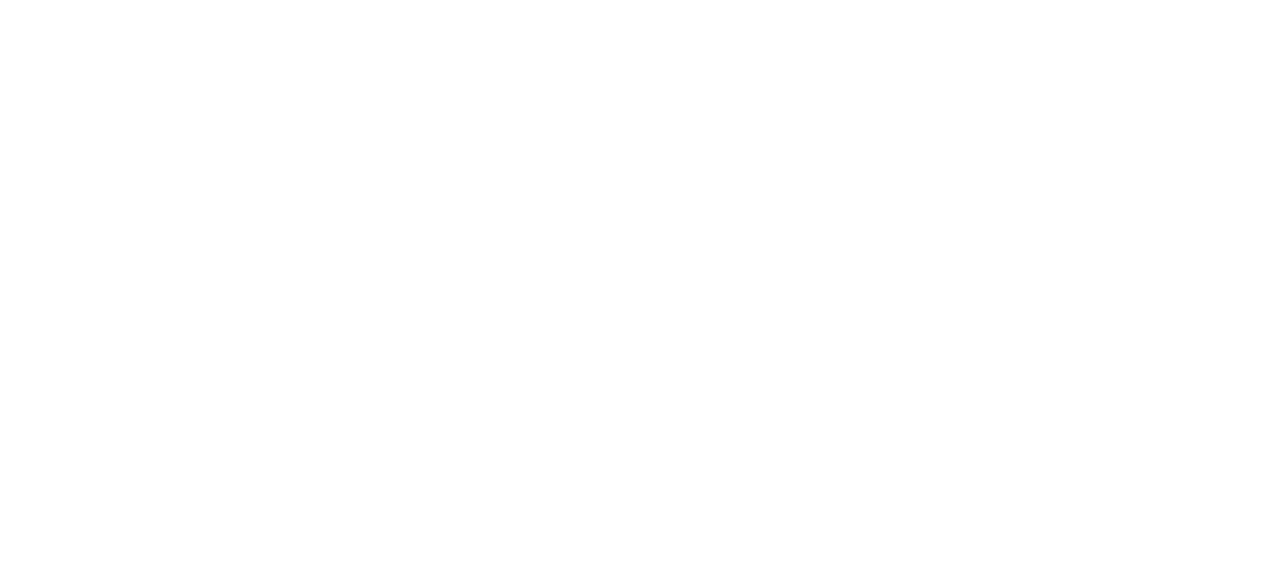
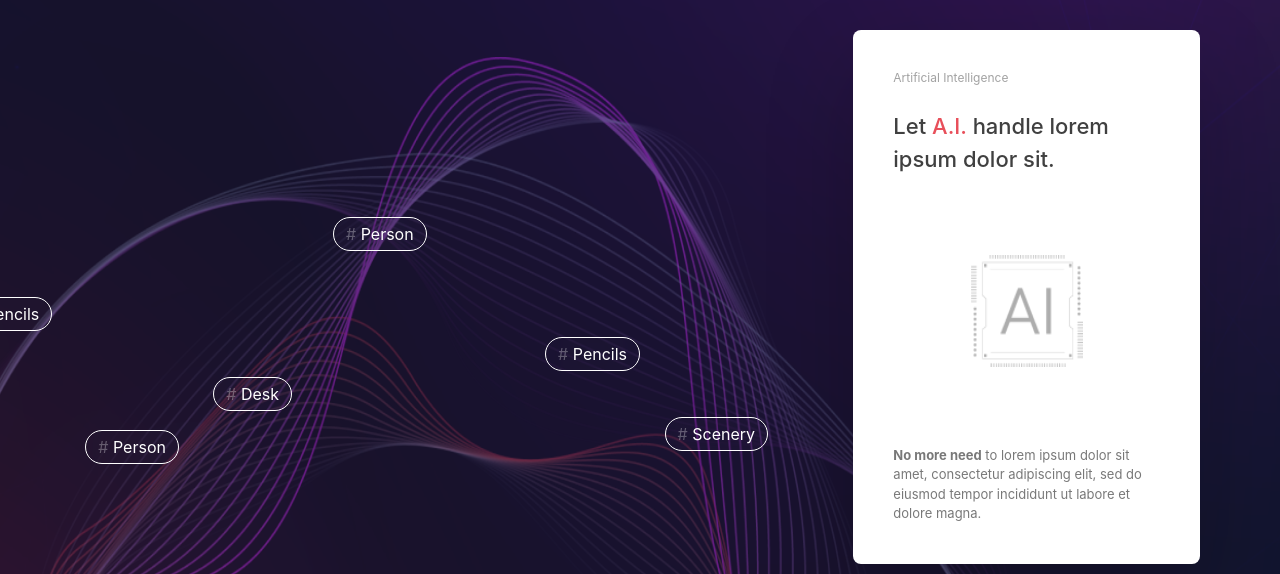
Before and after one commit to ekiira/piclab, a Next.js app: page / in a window 1280 px wide. Shown: the part 903-1477 px from the top of the page. Before the commit the page ends 800 px from the top, so only its background shows below. Built offline with nearby package versions, Linux system fonts and the light colour scheme; a web font is replaced by a local one.

Commit message:
add ai section

```diff
--- /dev/null
+++ b/components/AI/index.js
@@ -0,0 +1,87 @@
+import Image from "next/image";
+import styles from "../../styles/ai.module.css";
+
+function AISection() {
+  return (
+    <div className={`${styles.bg} h-screen `}>
+      <div className="container h-full w-full mx-auto">
+        <div className="grid grid-cols-3 h-full">
+          <div className="col-span-2">
+            <div className="relative h-full w-full">
+              <div className={`absolute top-2/4 ${styles._left_5}`}>
+                <div className="border border-white rounded-3xl inline-flex py-1 px-3 backdrop">
+                  <span className="text-white text-base">
+                    <span className="opacity-30">#</span> Pencils
+                  </span>
+                </div>
+              </div>
+
+              <div className={`absolute ${styles.top_40} right-2/4`}>
+                <div className="border border-white rounded-3xl inline-flex py-1 px-3 backdrop">
+                  <span className="text-white text-base">
+                    <span className="opacity-30">#</span> Person
+                  </span>
+                </div>
+              </div>
+
+              <div className={`absolute top-2/3 ${styles.left_10}`}>
+                <div className="border border-white rounded-3xl inline-flex py-1 px-3 backdrop">
+                  <span className="text-white text-base">
+                    <span className="opacity-30">#</span> Person
+                  </span>
+                </div>
+              </div>
+
+              <div className={`absolute left-1/4 ${styles.top_60}`}>
+                <div className="border border-white rounded-3xl inline-flex py-1 px-3 backdrop">
+                  <span className="text-white text-base">
+                    <span className="opacity-30">#</span> Desk
+                  </span>
+                </div>
+              </div>
+
+              <div className={`absolute right-1/4 ${styles.top_55}`}>
+                <div className="border border-white rounded-3xl inline-flex py-1 px-3 backdrop">
+                  <span className="text-white text-base">
+                    <span className="opacity-30">#</span> Pencils
+                  </span>
+                </div>
+              </div>
+
+              <div className={`absolute ${styles.right_10}  ${styles.top_65}`}>
+                <div className="border border-white rounded-3xl inline-flex py-1 px-3 backdrop">
+                  <span className="text-white text-base">
+                    <span className="opacity-30">#</span> Scenery
+                  </span>
+                </div>
+              </div>
+            </div>
+          </div>
+          <div className="pr-20 h-full items-center flex w-full">
+            <div className="bg-white h-2/3 w-full rounded-lg shadow-new flex flex-col justify-between p-10">
+              <div>
+                <p className="text-gray-100 text-xs">Artificial Intelligence</p>
+                <p className="pt-6 text-dark text-xl-1 font-medium">
+                  Let <span className="text-red">A.I.</span> handle lorem ipsum
+                  dolor sit.
+                </p>
+              </div>
+              <div className="relative h-28 w-28 mx-auto">
+                <Image src="/images/AI-box.png" alt="AI text" layout="fill" />
+              </div>
+              <div>
+                <p className="text-dark opacity-70 text-xs-1 ">
+                  <span className="font-bold">No more need</span> to lorem ipsum
+                  dolor sit amet, consectetur adipiscing elit, sed do eiusmod
+                  tempor incididunt ut labore et dolore magna.
+                </p>
+              </div>
+            </div>
+          </div>
+        </div>
+      </div>
+    </div>
+  );
+}
+
+export default AISection;
--- a/components/Hero/index.js
+++ b/components/Hero/index.js
@@ -50,18 +50,14 @@
                   />
 
                   <div className={`absolute ${styles._right_5} top-1/4`}>
-                    <div
-                      className={`border border-white rounded-3xl inline-flex py-1 px-3 ${styles.backdrop}`}
-                    >
+                    <div className="order border-white rounded-3xl inline-flex py-1 px-3 backdrop">
                       <span className="text-white text-base">
                         <span className="opacity-30">#</span> Scenery
                       </span>
                     </div>
                   </div>
                   <div className={`absolute top-2/4 ${styles.right_60}`}>
-                    <div
-                      className={`border border-white rounded-3xl inline-flex py-1 px-3 ${styles.backdrop}`}
-                    >
+                    <div className="border border-white rounded-3xl inline-flex py-1 px-3 backdrop">
                       <span className="text-white text-base">
                         <span className="opacity-30">#</span> Water
                       </span>
@@ -80,9 +76,7 @@
                   />
                 </div>
                 <div className="absolute top-1/3">
-                  <div
-                    className={`border border-white rounded-3xl inline-flex py-1 px-3 ${styles.backdrop}`}
-                  >
+                  <div className="border border-white rounded-3xl inline-flex py-1 px-3 backdrop">
                     <span className="text-white text-base	">
                       <span className="opacity-30">#</span> Person
                     </span>
@@ -99,9 +93,7 @@
                       blurDataURL="/images/screenshot2.png"
                     />
                     <div className={`absolute ${styles.right_10} -top-1/4`}>
-                      <div
-                        className={`border border-white rounded-3xl inline-flex py-1 px-3 ${styles.backdrop}`}
-                      >
+                      <div className="border border-white rounded-3xl inline-flex py-1 px-3 backdrop">
                         <span className="text-white text-base">
                           <span className="opacity-30">#</span> Pencils
                         </span>
@@ -121,9 +113,7 @@
                     blurDataURL="/images/screenshot3.png"
                   />
                   <div className={`absolute right-0 ${styles.top_5}`}>
-                    <div
-                      className={`border border-white rounded-3xl inline-flex py-1 px-3 ${styles.backdrop}`}
-                    >
+                    <div className="border border-white rounded-3xl inline-flex py-1 px-3 backdrop">
                       <span className="text-white text-base">
                         <span className="opacity-30">#</span> Desk
                       </span>
--- a/pages/index.js
+++ b/pages/index.js
@@ -1,4 +1,5 @@
 import Head from "next/head";
+import AISection from "../components/AI";
 import HeroSection from "../components/Hero";
 
 export default function Home() {
@@ -14,6 +15,7 @@
       </Head>
       <div className='main-wrapper'>
         <HeroSection />
+        <AISection/>
       </div>
     </div>
   );
--- /dev/null
+++ b/styles/ai.module.css
@@ -0,0 +1,35 @@
+.bg {
+  background-image: url("/images/Gradient.png"), url("/images/Waves.png");
+  background-color: #262626;
+  background-repeat: no-repeat, no-repeat;
+  background-position: 100%, left bottom;
+  background-size: cover, 80% 80%;
+}
+
+._left_5 {
+  left: -5%;
+}
+
+.top_40 {
+  top: 40%;
+}
+
+.top_60 {
+  top: 60%;
+}
+
+.top_55 {
+  top: 55%;
+}
+
+.top_65 {
+  top: 65%;
+}
+
+.left_10 {
+  left: 10%;
+}
+
+.right_10 {
+  right: 10%;
+}
--- a/styles/globals.css
+++ b/styles/globals.css
@@ -8,5 +8,10 @@
 }
 
 .main-wrapper {
-  background: linear-gradient(305.47deg, #E14551 46.87%, #FF75B7 129.51%);
+  background: linear-gradient(305.47deg, #e14551 46.87%, #ff75b7 129.51%);
 }
+
+.backdrop {
+  background: rgba(255, 255, 255, 0.01);
+  backdrop-filter: blur(55px);
+}
--- a/styles/hero.module.css
+++ b/styles/hero.module.css
@@ -26,8 +26,3 @@
 .top_40 {
   top: 40%;
 }
-
-.backdrop {
-  background: rgba(255, 255, 255, 0.01);
-  backdrop-filter: blur(55px);
-}
--- a/tailwind.config.js
+++ b/tailwind.config.js
@@ -7,12 +7,19 @@
     fontSize: {
       ...defaultTheme.fontSize,
       tiny: ".5rem",
+      "xs-1": ".813rem",
+      "xl-1": "1.375rem",
     },
-
+    boxShadow: {
+      ...defaultTheme.boxShadow,
+      new: "0px 37px 90px rgba(0, 0, 0, 0.2)",
+    },
     colors: {
       white: "#FFFFFF",
       red: "#E84F5A",
       gray: "#CDCDCD",
+      "gray-100": "#A2A2A2",
+      dark: "#404040",
       mint: "#54FFE0",
     },
     fontFamily: {
```
Also changed, not shown: public/images/Gradient.png (added), public/images/Waves.png (added).
